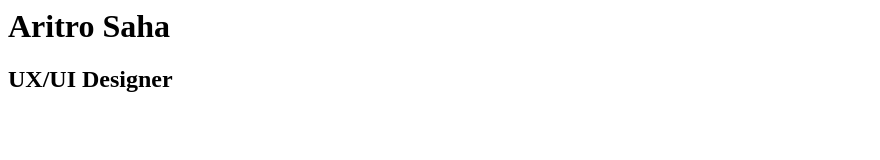
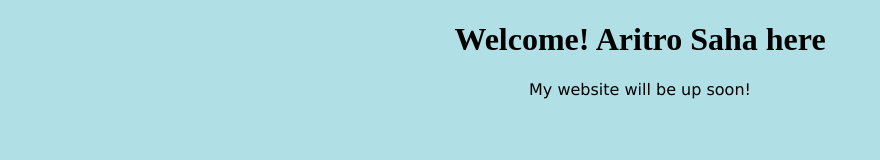
Before and after one commit to aritrosaha/aritrosaha.github.io, a plain HTML site: page index.html in a window 1280 px wide. Shown: the whole page, without its empty margins (0-880 px from the left). Drawn offline with Linux system fonts and the light colour scheme.

Commit message:
Update index.html

```diff
--- a/index.html
+++ b/index.html
@@ -1,10 +1,9 @@
+<!DOCTYPE html>
 <html>
-  <head>
-    <title> Aritro Saha Portfolio </title>
-  </head>
+<body style="background-color:powderblue;">
 
-  <body>
-      <h1> Aritro Saha</h1>
-    <h2> UX/UI Designer </h2>
-  </body>
+<h1 style="text-align:center; font-family:raleway;">Welcome! Aritro Saha here</h1>
+<p style="text-align:center; font-family:verdana;">My website will be up soon!</p>
+
+</body>
 </html>
```
